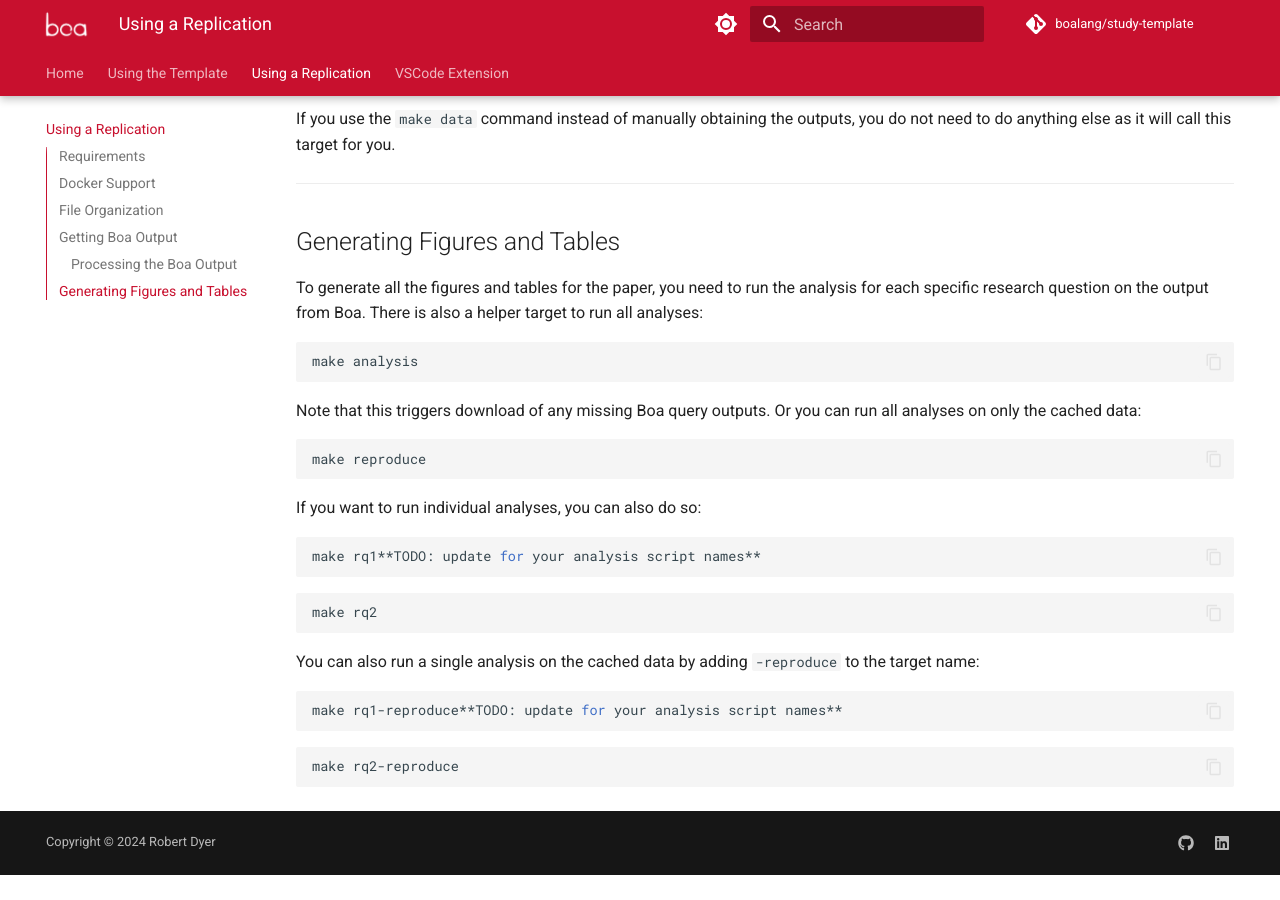
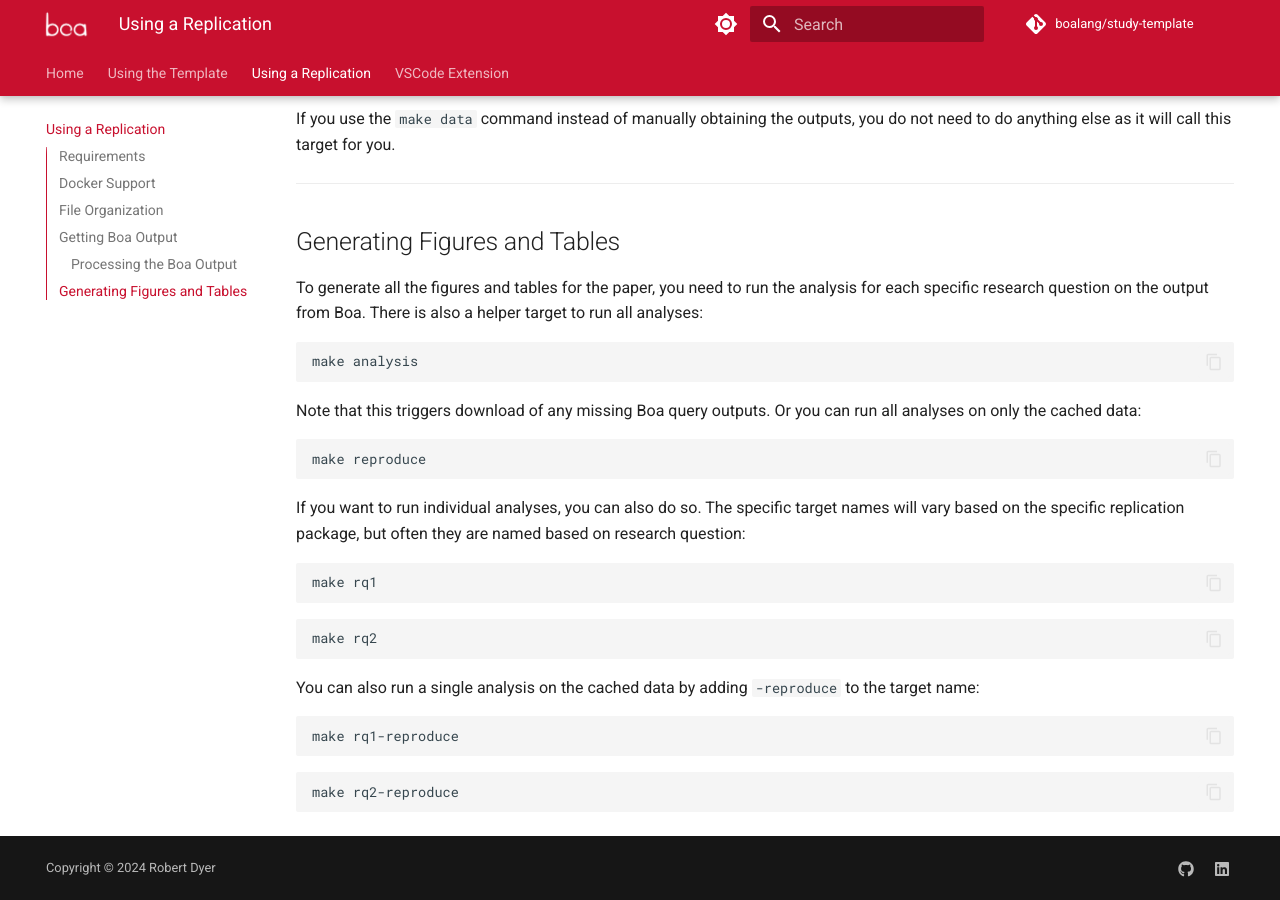
Before and after one commit to boalang/study-template, an MkDocs documentation site: the page built from docs/replications.md, in a window 1280 px wide and 900 px high, scrolled down 1264 px. Built offline with MkDocs 1.6.1 and Material for MkDocs 9.7.7, drawn with Linux system fonts in a browser that asks for light colours; comment, search, counter and statistics services are not loaded; the version menu is left out; before the commit the page ends 2139 px from its top, so only the background shows below that.

Commit message:
removing TODOs

````diff
--- a/docs/replications.md
+++ b/docs/replications.md
@@ -3,12 +3,13 @@ Template](https://github.com/boalang/study-template).  If you want to work with
 this package beyond simply re-generating the paper's figures and tables, we
 **strongly** encourage you to utilize [Visual Studio
 Code](https://code.visualstudio.com/) with the [Boa Language and Infrastructure
-Extension](vscode.md) installed.  For more information, see [Using the Template](research/index.md).
+Extension](vscode.md) installed.  For more information, see [Using the
+Template](research/index.md).
 
 If you have that extension, you can avoid running terminal commands (like
-`make`) and instead simply open the study-config.json file
-to control what files you download, which analyses you run, etc.  For more
-details on working with Boa's study template, see the [online
+`make`) and instead simply open the study-config.json file to control what
+files you download, which analyses you run, etc.  For more details on working
+with Boa's study template, see the [online
 documentation](https://github.com/boalang/study-template).
 
 ------------------------------------------------------
@@ -83,10 +84,12 @@ run all analyses on only the cached data:
 make reproduce
 ```
 
-If you want to run individual analyses, you can also do so:
+If you want to run individual analyses, you can also do so.  The specific
+target names will vary based on the specific replication package, but often
+they are named based on research question:
 
 ```sh linenums="0"
-make rq1**TODO: update for your analysis script names**
+make rq1
 ```
 
 ```sh linenums="0"
@@ -97,7 +100,7 @@ You can also run a single analysis on the cached data by adding `-reproduce` to
 the target name:
 
 ```sh linenums="0"
-make rq1-reproduce**TODO: update for your analysis script names**
+make rq1-reproduce
 ```
 
 ```sh linenums="0"
````
